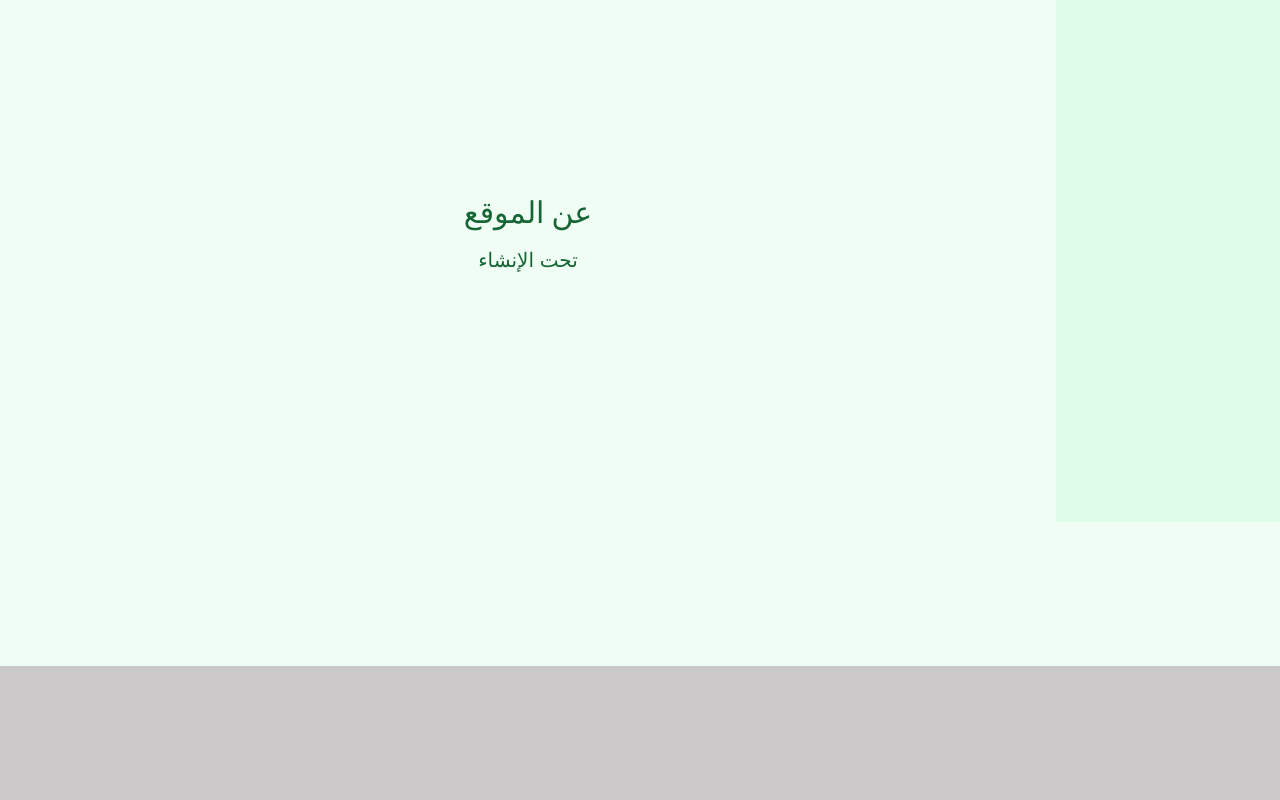
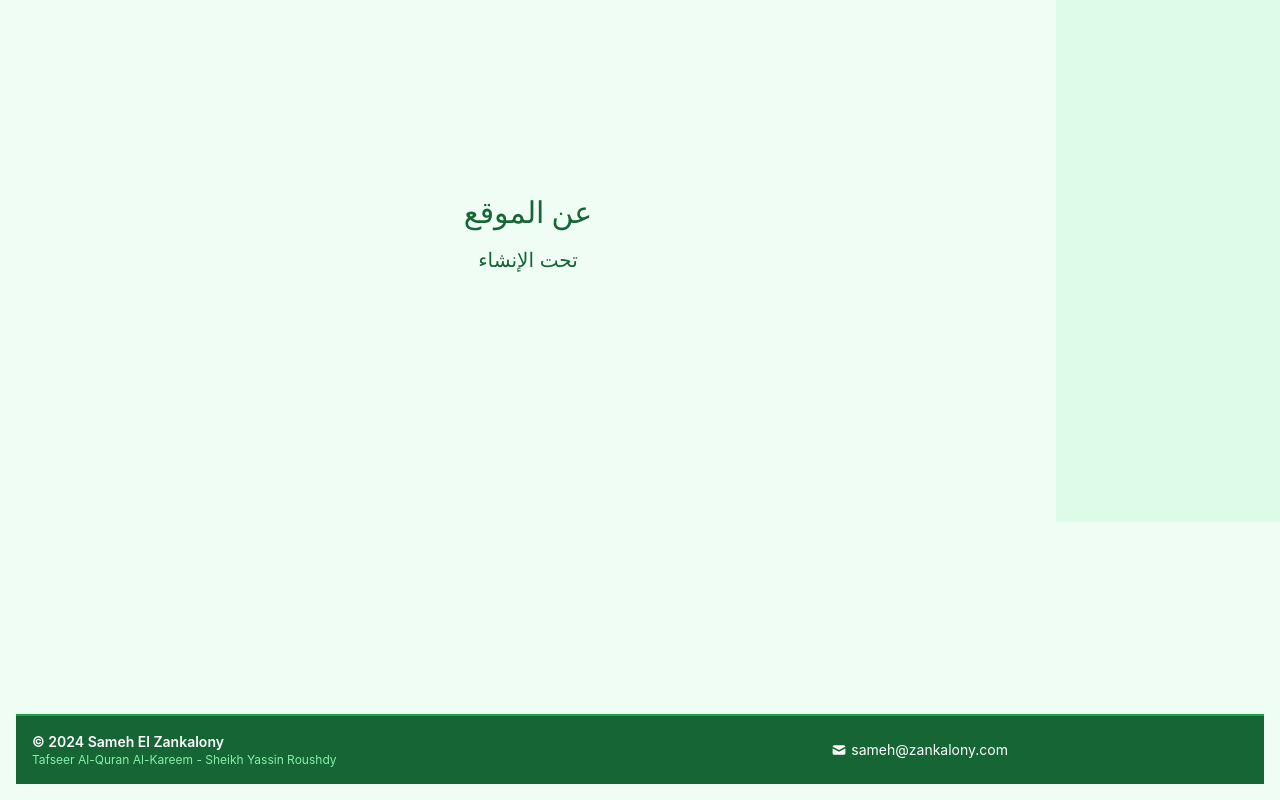
Before and after one commit to s-zankalony/tafseer-app, a React (Vite) app: page /about in a window 1280 px wide. Shown: the part 294-1094 px from the top of the page. Before the commit the page ends 960 px from the top, so only its background shows below. Built offline with nearby package versions, Linux system fonts and the light colour scheme.

Commit message:
refactor: Update Layout component to include a footer with contact information
Signed-off-by: Sameh El Zankalony <zankalony@gmail.com>

```diff
--- a/src/components/Layout.jsx
+++ b/src/components/Layout.jsx
@@ -3,15 +3,47 @@ import Sidebar from './Sidebar2';
 
 const Layout = ({ children }) => {
   return (
-    <div className="bg-green-50">
+    <div className="flex flex-col min-h-screen bg-green-50">
       <Sidebar>
-        <div className="pt-32 sm:pt-36 md:pt-24">
-          {' '}
-          {/* Increased padding-top */}
+        <div className="flex-grow pt-32 sm:pt-36 md:pt-24 pb-16">
           {children}
         </div>
       </Sidebar>
       <Navbar />
+      <footer
+        dir="ltr"
+        className="bg-green-800 text-white py-4 border-t-2 border-green-600 direction-ltr"
+      >
+        <div className="mr-4 md:mr-64 ml-4 flex flex-col sm:flex-row justify-between items-center text-center sm:text-left">
+          <div className="mb-2 sm:mb-0 w-full sm:w-auto">
+            <p className="text-sm font-semibold">
+              &copy; {new Date().getFullYear()} Sameh El Zankalony
+            </p>
+            <p className="text-xs text-green-300">
+              Tafseer Al-Quran Al-Kareem - Sheikh Yassin Roushdy
+            </p>
+          </div>
+          <div className="flex items-center justify-center w-full sm:w-auto">
+            <span className="mr-1">
+              <svg
+                xmlns="http://www.w3.org/2000/svg"
+                className="h-4 w-4"
+                viewBox="0 0 20 20"
+                fill="currentColor"
+              >
+                <path d="M2.003 5.884L10 9.882l7.997-3.998A2 2 0 0016 4H4a2 2 0 00-1.997 1.884z" />
+                <path d="M18 8.118l-8 4-8-4V14a2 2 0 002 2h12a2 2 0 002-2V8.118z" />
+              </svg>
+            </span>
+            <a
+              href="mailto:sameh@zankalony.com"
+              className="text-sm hover:text-green-300 transition-colors duration-300"
+            >
+              sameh@zankalony.com
+            </a>
+          </div>
+        </div>
+      </footer>
     </div>
   );
 };
```
